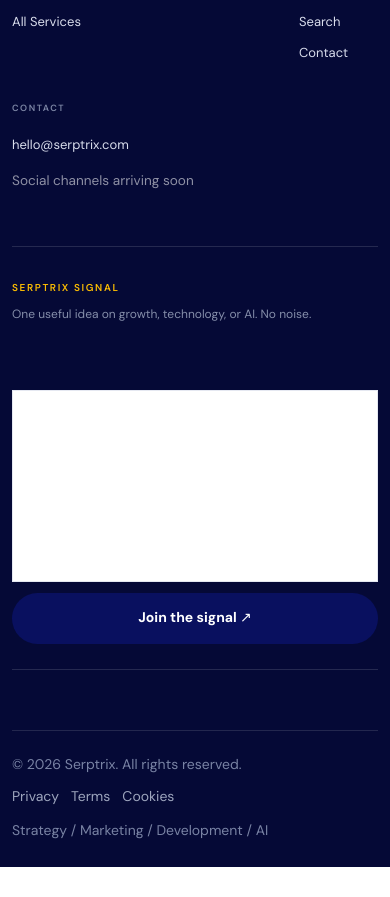
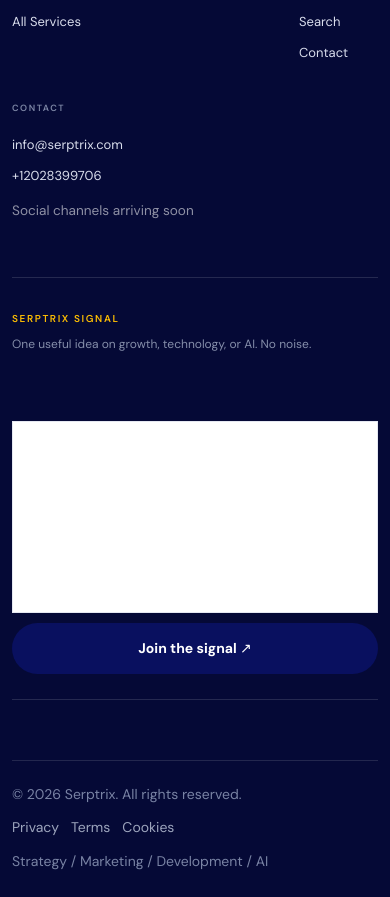
Before and after one commit to serptrix/Serptrix-Website, a Next.js app: page /blog in a window 390 px wide. Shown: the part 4721-5618 px from the top of the page. Before the commit the page ends 5588 px from the top, so only its background shows below. Built offline with nearby package versions, Linux system fonts and the light colour scheme; no server answers.

Commit message:
Update verified contact email and phone across the site.
Centralizes info@serptrix.com and +1 (202) 839-9706 in site config and removes remaining hello@ references.

Co-authored-by: Cursor <cursoragent@cursor.com>

```diff
--- a/app/about/page.tsx
+++ b/app/about/page.tsx
@@ -1,4 +1,4 @@
-import Link from"next/link";import{InteriorHero}from"../components/site-shell";
+import Link from"next/link";import{InteriorHero}from"../components/site-shell";import{siteConfig}from"@/content/site-config";
 export const metadata={title:"About",description:"Serptrix is built for growth problems that live between marketing, product, operations, and technology.",alternates:{canonical:"/about"}};
 export default function About(){return <><InteriorHero eyebrow="ABOUT SERPTRIX" title="Built for the space between" accent="strategy and execution." copy="Important growth problems rarely fit inside one discipline. Serptrix exists to connect the decisions, systems, and specialists needed to solve them."/>
   <section className="about-philosophy shell"><p className="section-index">OUR PHILOSOPHY</p><div><h2>Growth gets harder when every team optimizes its own piece.</h2><p>Marketing can create demand a product fails to convert. Technology can automate a process nobody simplified. A redesign can look impressive without changing a business result.</p><p>We work across those seams—seeing the whole system, choosing the few moves that matter, and keeping strategy connected to implementation.</p></div></section>
@@ -9,5 +9,5 @@ export default function About(){return <><InteriorHero eyebrow="ABOUT SERPTRIX"
   <section className="culture-quality"><div className="shell"><article><p className="section-index">HOW WE WORK TOGETHER</p><h2>Direct communication. Visible decisions. Fewer layers.</h2><p>Teams work in focused cycles with shared context, documented decisions, honest risk, and access to the specialists closest to the work.</p></article><article><p className="section-index">QUALITY STANDARD</p><ul><li>Clear acceptance criteria</li><li>Accessible by default</li><li>Performance budgets</li><li>Evidence before claims</li><li>Secure handling of data</li><li>Maintainable systems</li></ul></article></div></section>
   <section className="about-timeline section shell"><p className="section-index">THE GROWTH STORY</p><div>{[["FOUNDATION","Serptrix defines its connected growth-system positioning and operating principles."],["CURRENT","The agency builds an integrated capability across marketing, development, AI, and strategy."],["NEXT","Verified milestones, dates, partnerships, and team growth will be published when evidence is approved."]].map(x=><article key={x[0]}><span>{x[0]}</span><p>{x[1]}</p></article>)}</div></section>
   <section className="industries shell"><p className="section-index">WHO WE ARE BUILT FOR</p><div>{["Funded startups","SaaS companies","Ecommerce brands","Professional services","Technology businesses","Growth-stage teams"].map(x=><span key={x}>{x}</span>)}</div></section>
-  <section className="careers-band shell"><div><span>CAREERS / FUTURE OPPORTUNITIES</span><h2>Interested in building connected growth systems?</h2></div><a href="mailto:hello@serptrix.com?subject=Careers%20at%20Serptrix">Introduce yourself ↗</a></section><section className="small-cta shell"><h2>Bring us the hard problem.</h2><p>We’ll help you see the system behind it.</p><Link className="btn btn-primary" href="/contact">Book a Strategy Call <span>↗</span></Link></section>
+  <section className="careers-band shell"><div><span>CAREERS / FUTURE OPPORTUNITIES</span><h2>Interested in building connected growth systems?</h2></div><a href={`mailto:${siteConfig.contact.email}?subject=Careers%20at%20Serptrix`}>Introduce yourself ↗</a></section><section className="small-cta shell"><h2>Bring us the hard problem.</h2><p>We’ll help you see the system behind it.</p><Link className="btn btn-primary" href="/contact">Book a Strategy Call <span>↗</span></Link></section>
   </>}
--- a/app/blog/page.tsx
+++ b/app/blog/page.tsx
@@ -1,5 +1,6 @@
 import Link from "next/link";
 import { articles } from "@/content/site-data";
+import { siteConfig } from "@/content/site-config";
 import { ArticleLibrary } from "../components/article-library";
 
 export const metadata = {
@@ -78,7 +79,7 @@ export default function Blog() {
           <h2>One useful idea. No noise.</h2>
           <p>Join the newsletter for concise thinking on growth, technology, and practical AI.</p>
         </div>
-        <form action="mailto:hello@serptrix.com?subject=Serptrix%20Signal%20subscribe" method="post" encType="text/plain">
+        <form action={`mailto:${siteConfig.contact.email}?subject=Serptrix%20Signal%20subscribe`} method="post" encType="text/plain">
           <label className="sr-only" htmlFor="blog-newsletter">
             Work email
           </label>
--- a/app/components/home-experience.tsx
+++ b/app/components/home-experience.tsx
@@ -7,6 +7,7 @@ import dynamic from "next/dynamic";
 import Link from "next/link";
 import { useEffect, useRef, useState } from "react";
 import { articles as cmsArticles } from "@/content/site-data";
+import { siteConfig } from "@/content/site-config";
 import { MagneticButton } from "./motion/magnetic-button";
 import { Parallax } from "./motion/parallax";
 import { ScrollReveal } from "./motion/scroll-reveal";
@@ -134,7 +135,7 @@ export default function HomeExperience() {
     <section className="s3-section s11-editorial" data-section="11"><Parallax type="horizontal" strength={65} className="s11-ghost">SERPTRIX SIGNAL</Parallax><div className="srx-shell s11-head"><p className="srx-section-tag">11 / Insights</p><h2>Thinking for leaders<br/>building what’s <em>next.</em></h2></div><div className="srx-shell s11-layout"><article className="s11-feature"><div className="s11-article-art"><i/><span>FEATURED / 01</span></div><div><p>{articles[0].cat} · {articles[0].time}</p><ScrollReveal type="lines" text={articles[0].title} as="h3"/><time>{articles[0].date}</time><Link href={`/blog/${articles[0].slug}`}>Read article <b>↗</b></Link></div></article><div className="s11-support">{articles.slice(1).map((a,i)=><ScrollReveal type="fade-up" delay={i*.1} key={a.title}><article><div className="s11-article-art"><i/><span>0{i+2}</span></div><div><p>{a.cat} · {a.time}</p><h3>{a.title}</h3><time>{a.date}</time><Link href={`/blog/${a.slug}`}>Read <b>↗</b></Link></div></article></ScrollReveal>)}</div></div></section>
 
     {/* 12 — Verified client review policy */}
-    <section className="s3-section s12-reviews" data-section="12" aria-labelledby="reviews-title"><div className="srx-shell s12-reviews-head"><p className="srx-section-tag">12 / Client reviews</p><h2 id="reviews-title">Trusted words should be <em>earned.</em></h2><p>Verified client feedback will appear here only after the client approves both the quote and attribution. Serptrix does not publish invented, anonymous, or AI-written testimonials.</p></div><div className="srx-shell s12-review-grid"><article><span>01</span><h3>Verified source</h3><p>Every published review must come directly from a real client or an independently verifiable review platform.</p></article><article><span>02</span><h3>Approved attribution</h3><p>Names, roles, companies and project context are shown only with explicit client approval.</p></article><article><span>03</span><h3>Unedited context</h3><p>Feedback is presented faithfully and never rewritten to create claims the client did not make.</p></article></div><div className="srx-shell s12-review-actions"><Link className="srx-line-link" href="/case-studies">View client work <span>→</span></Link><a className="srx-line-link" href="mailto:hello@serptrix.com?subject=Serptrix%20client%20review">Submit a verified review <span>↗</span></a></div></section>
+    <section className="s3-section s12-reviews" data-section="12" aria-labelledby="reviews-title"><div className="srx-shell s12-reviews-head"><p className="srx-section-tag">12 / Client reviews</p><h2 id="reviews-title">Trusted words should be <em>earned.</em></h2><p>Verified client feedback will appear here only after the client approves both the quote and attribution. Serptrix does not publish invented, anonymous, or AI-written testimonials.</p></div><div className="srx-shell s12-review-grid"><article><span>01</span><h3>Verified source</h3><p>Every published review must come directly from a real client or an independently verifiable review platform.</p></article><article><span>02</span><h3>Approved attribution</h3><p>Names, roles, companies and project context are shown only with explicit client approval.</p></article><article><span>03</span><h3>Unedited context</h3><p>Feedback is presented faithfully and never rewritten to create claims the client did not make.</p></article></div><div className="srx-shell s12-review-actions"><Link className="srx-line-link" href="/case-studies">View client work <span>→</span></Link><a className="srx-line-link" href={`mailto:${siteConfig.contact.email}?subject=Serptrix%20client%20review`}>Submit a verified review <span>↗</span></a></div></section>
 
     {/* 13 — Immersive Final CTA */}
     <section className="s3-section s12-final" data-section="13"><ParticleField/><motion.div style={{x:layerTwoX,y:layerOneY}}><Parallax type="scale" strength={32} className="s12-orbit"><i/><i/><i/></Parallax></motion.div><div className="srx-shell s12-inner"><p className="srx-section-tag srx-light">13 / Your next growth system</p><ScrollReveal type="scale"><h2>Your next stage of growth<br/>needs a <em>better system.</em></h2></ScrollReveal><div className="s12-row"><p>Tell us what you are building, improving, or scaling. We will help connect the right marketing, development, AI, and technology strategy.</p><ScrollReveal type="stagger" className="s12-actions"><MagneticButton href="/contact" className="srx-button srx-button-gold">Book a Strategy Call</MagneticButton><Link className="srx-line-link" href="/contact">Start a Project <span>→</span></Link></ScrollReveal></div></div><div className="s12-footer-peek">SERPTRIX</div></section>
--- a/app/privacy/page.tsx
+++ b/app/privacy/page.tsx
@@ -1,3 +1,4 @@
 import { InteriorHero } from "../components/site-shell";
+import { siteConfig } from "@/content/site-config";
 export const metadata={title:"Privacy Policy",alternates:{canonical:"/privacy"}};
-export default function Privacy(){return <><InteriorHero eyebrow="LEGAL" title="Privacy," accent="kept clear." copy="This starter policy explains the current Serptrix website’s limited data handling."/><article className="legal-copy shell"><h2>Information you choose to send</h2><p>The project form validates and temporarily stores an inquiry handoff in your browser. Because no CRM destination is configured, visitors are asked to complete submission by email. Information sent by email is used to respond and evaluate a potential engagement.</p><h2>Website data</h2><p>This release does not include advertising trackers, behavioral profiling, or a persistent contact database. Hosting providers may process standard security and delivery logs.</p><h2>Your choices</h2><p>You may request access, correction, or deletion of information you sent by emailing hello@serptrix.com. This policy should be reviewed with qualified counsel before broad commercial launch.</p></article></>}
+export default function Privacy(){return <><InteriorHero eyebrow="LEGAL" title="Privacy," accent="kept clear." copy="This starter policy explains the current Serptrix website’s limited data handling."/><article className="legal-copy shell"><h2>Information you choose to send</h2><p>The project form validates and temporarily stores an inquiry handoff in your browser. Because no CRM destination is configured, visitors are asked to complete submission by email. Information sent by email is used to respond and evaluate a potential engagement.</p><h2>Website data</h2><p>This release does not include advertising trackers, behavioral profiling, or a persistent contact database. Hosting providers may process standard security and delivery logs.</p><h2>Your choices</h2><p>You may request access, correction, or deletion of information you sent by emailing {siteConfig.contact.email}. This policy should be reviewed with qualified counsel before broad commercial launch.</p></article></>}
--- a/content/site-config.ts
+++ b/content/site-config.ts
@@ -12,9 +12,9 @@ export const siteConfig = {
   tagline: "Digital Growth, Engineered",
   contact: {
     /** Verified business email */
-    email: process.env.NEXT_PUBLIC_CONTACT_EMAIL || "hello@serptrix.com",
-    /** Verified business phone — leave empty until configured */
-    phone: process.env.NEXT_PUBLIC_CONTACT_PHONE || "",
+    email: process.env.NEXT_PUBLIC_CONTACT_EMAIL || "info@serptrix.com",
+    /** Verified business phone */
+    phone: process.env.NEXT_PUBLIC_CONTACT_PHONE || "+1 (202) 839-9706",
     /** Verified Calendly scheduling URL */
     calendlyUrl: process.env.NEXT_PUBLIC_CALENDLY_URL || "",
   },
```
Also changed, not shown: 1 other file (tests, documents, lock files or other folders).
